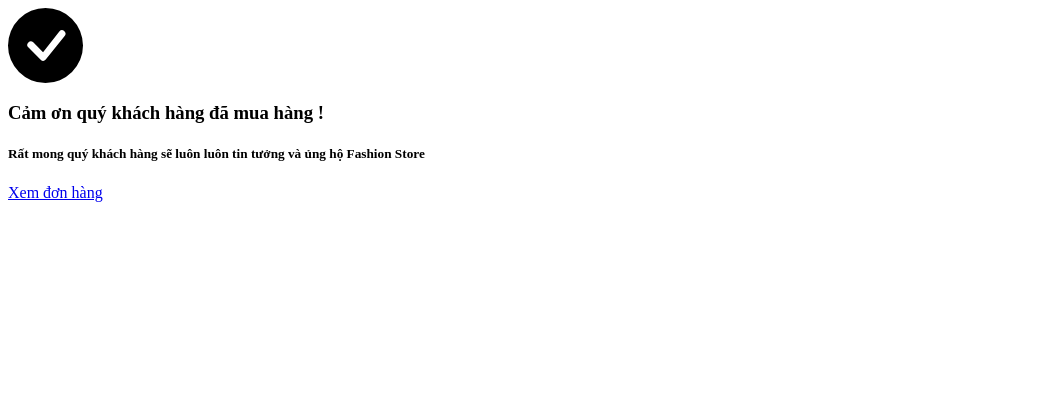
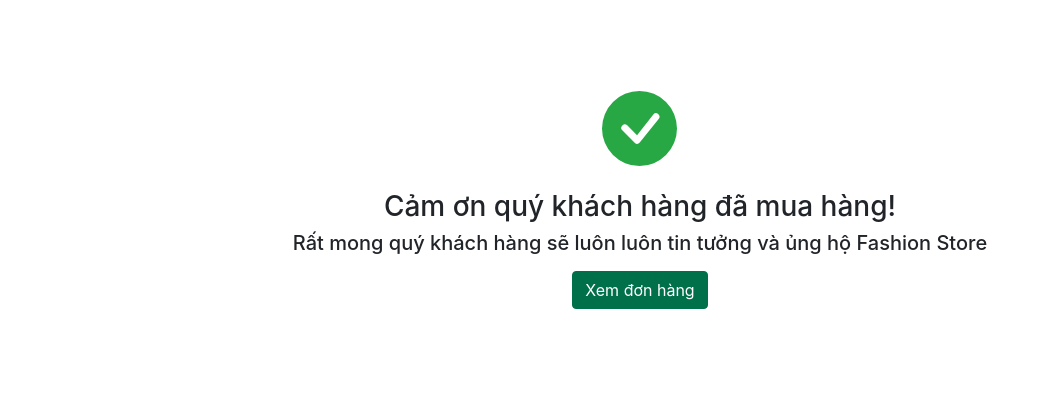
Before and after one commit to dd-datt/BTL_BanQuanAo, a PHP site: page /BTL_BanQuanAo/views/thanks.php in a window 1280 px wide. Shown: the top 407 px of the page, without its empty margins (0-1042 px from the left). Run offline with PHP 8.4, Linux system fonts and the light colour scheme.

Commit message:
UPDATE trang thanks

```diff
--- a/views/thanks.php
+++ b/views/thanks.php
@@ -1,14 +1,38 @@
-<div class="d-flex justify-content-center align-items-center" style="height: 400px; margin-bottom: 300px;">
+<!DOCTYPE html>
+<html lang="vi">
+<head>
+    <meta charset="UTF-8">
+    <meta name="viewport" content="width=device-width, initial-scale=1.0">
+    <title>Thông báo</title>
+    <!-- CDN Bootstrap 4.6.2 -->
+    <link rel="stylesheet" href="https://cdn.jsdelivr.net/npm/bootstrap@4.6.2/dist/css/bootstrap.min.css">
+    <style>
+        .success-message {
+            height: 400px;
+            margin-bottom: 300px;
+        }
+        .btn-primary {
+            color: #fff;
+            background-color: #00704A ;
+            border-color: #00704A;
+        }
+    </style>
+</head>
+<body>
+    <div class="d-flex justify-content-center align-items-center success-message">
         <div>
             <div class="mb-4 text-center">
-            <svg xmlns="http://www.w3.org/2000/svg" class="text-success" width="75" height="75" fill="currentColor" class="bi bi-check-circle-fill" viewBox="0 0 16 16">
-                <path d="M16 8A8 8 0 1 1 0 8a8 8 0 0 1 16 0zm-3.97-3.03a.75.75 0 0 0-1.08.022L7.477 9.417 5.384 7.323a.75.75 0 0 0-1.06 1.06L6.97 11.03a.75.75 0 0 0 1.079-.02l3.992-4.99a.75.75 0 0 0-.01-1.05z" />
+                <svg xmlns="http://www.w3.org/2000/svg" class="text-success" width="75" height="75" fill="currentColor" viewBox="0 0 16 16">
+                    <path d="M16 8A8 8 0 1 1 0 8a8 8 0 0 1 16 0zm-3.97-3.03a.75.75 0 0 0-1.08.022L7.477 9.417 5.384 7.323a.75.75 0 0 0-1.06 1.06L6.97 11.03a.75.75 0 0 0 1.079-.02l3.992-4.99a.75.75 0 0 0-.01-1.05z"/>
                 </svg>
             </div>
             <div class="text-center">
-            <h3 class="mb-2">Cảm ơn quý khách hàng đã mua hàng !</h3>
+                <h3 class="mb-2">Cảm ơn quý khách hàng đã mua hàng!</h3>
                 <h5 class="mb-3">Rất mong quý khách hàng sẽ luôn luôn tin tưởng và ủng hộ Fashion Store</h5>
                 <a href="don-hang" class="btn btn-primary">Xem đơn hàng</a>
             </div>
         </div>
     </div>
+
+</body>
+</html>
```
Lines whose indentation alone changed are shown as unchanged.
